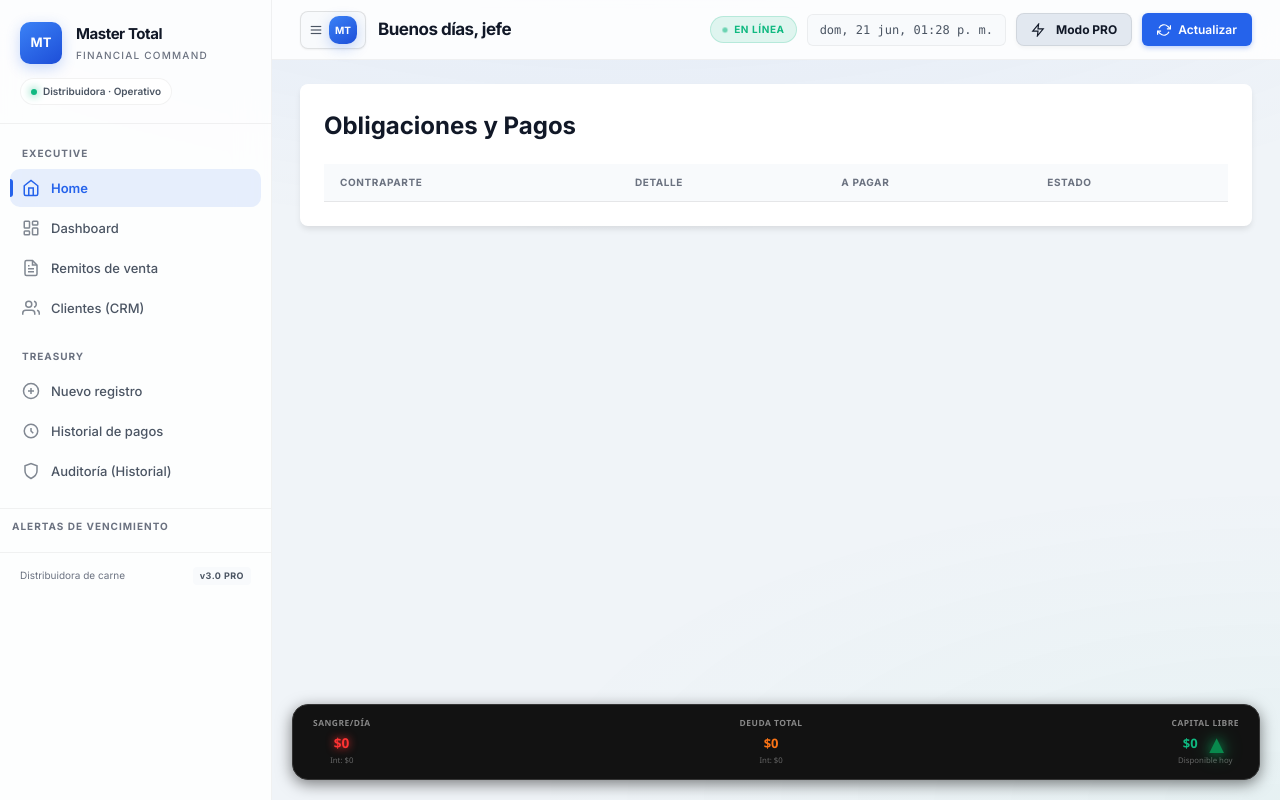
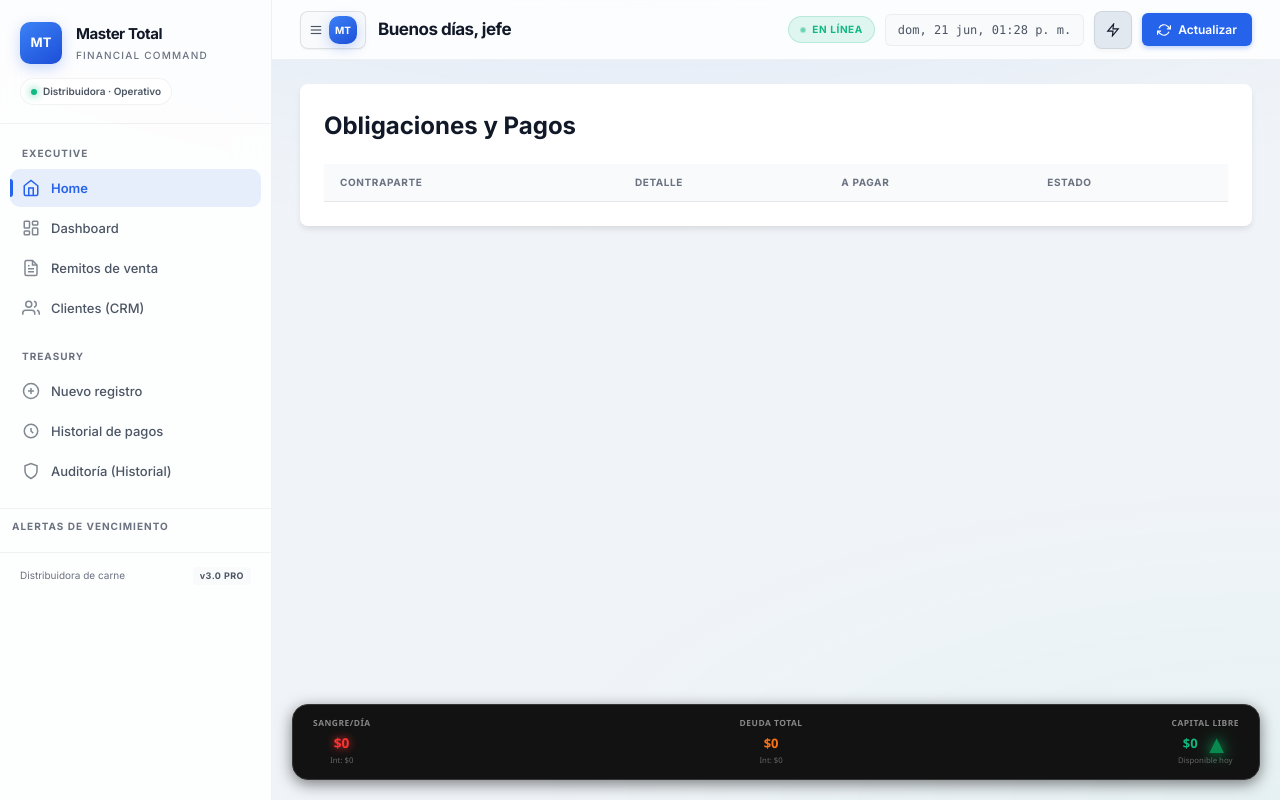
Before and after one commit to cesarmaciel1234/crm-frigorifico, a Flask app: page / in a window 1280 px wide. Run offline with Flask 3, Linux system fonts and the light colour scheme; data that the repository does not hold is empty; some libraries are stand-ins or nearby versions.

Commit message:
UI: Convertir boton Modo PRO a un icono cuadrado

```diff
--- a/app/templates/terminal.html
+++ b/app/templates/terminal.html
@@ -312,9 +312,8 @@
             <div class="topbar-actions">
                 <span class="status-pill" id="statusPill"><span class="pulse"></span> En línea</span>
                 <span class="clock" id="clock"></span>
-                <button type="button" class="btn btn-ghost" id="btnTogglePro" style="font-weight:bold; color:#111827; background:#e2e8f0; border-radius: 8px;">
-                    <svg viewBox="0 0 24 24" width="16" height="16" fill="none" stroke="currentColor" stroke-width="2" style="margin-right:4px; vertical-align:text-bottom;"><path d="M13 2L3 14h9l-1 8 10-12h-9l1-8z"/></svg>
-                    Modo PRO
+                <button type="button" class="btn btn-ghost" id="btnTogglePro" style="color:#111827; background:#e2e8f0; border-radius: 8px; padding: 0; width: 38px; height: 38px; display: flex; align-items: center; justify-content: center;" title="Modo PRO">
+                    <svg viewBox="0 0 24 24" width="20" height="20" fill="none" stroke="currentColor" stroke-width="2"><path d="M13 2L3 14h9l-1 8 10-12h-9l1-8z"/></svg>
                 </button>
                 <button type="button" class="btn btn-primary" id="btnRefresh">
                     <svg viewBox="0 0 24 24" fill="none" stroke="currentColor" stroke-width="2"><path d="M23 4v6h-6M1 20v-6h6"/><path d="M3.51 9a9 9 0 0114.85-3.36L23 10M1 14l4.64 4.36A9 9 0 0020.49 15"/></svg>
@@ -771,7 +770,7 @@
 
     <script src="/static/js/crm-safe.js"></script>
     <script src="/static/vendor/dexie.min.js"></script>
-    <script src="/static/js/app.js?v=2.2"></script>
+    <script src="/static/js/app.js?v=2.3"></script>
 
 
     <div class="dashboard-bar">
```
